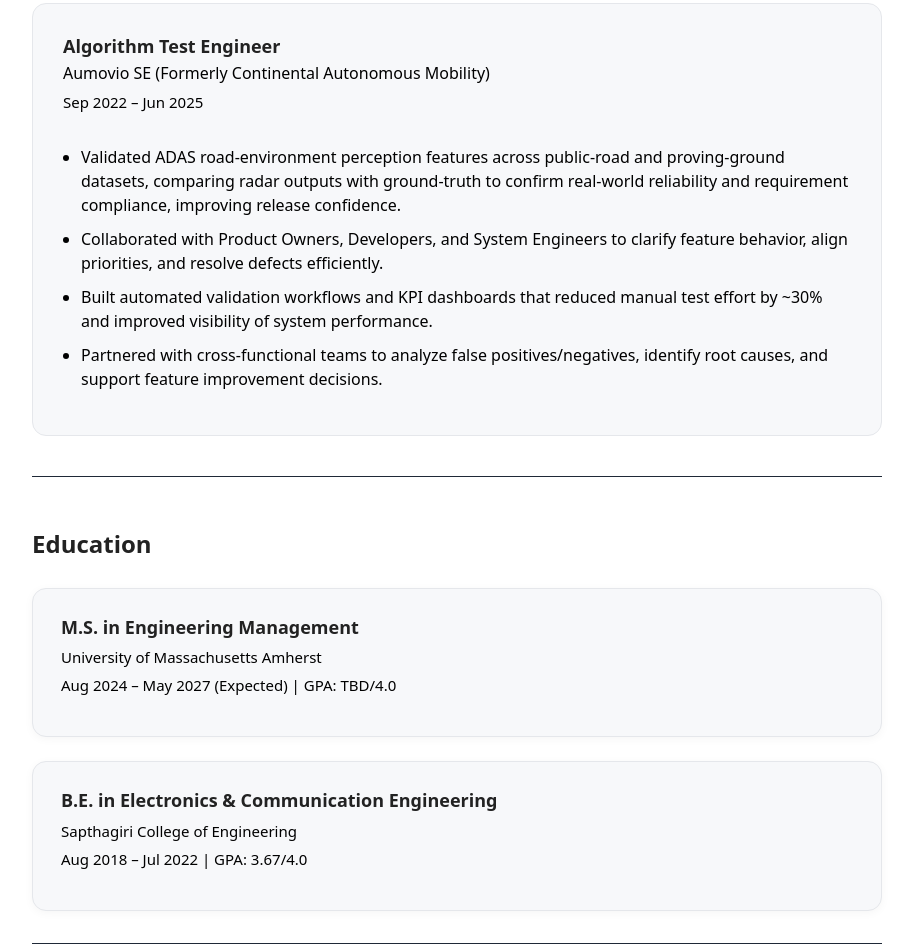
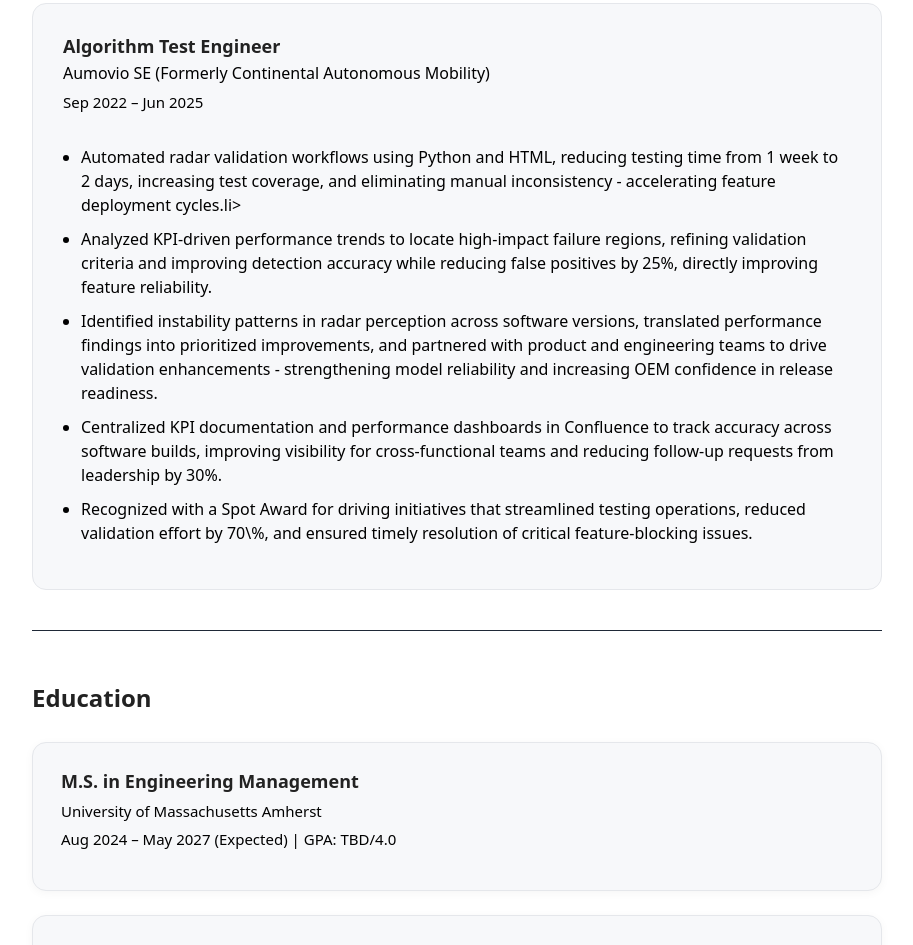
Before and after one commit to Vandanag30/Vandana-Portfolio, a plain HTML site: page index.html in a window 1280 px wide. Shown: the part 2158-3103 px from the top of the page, without its empty margins (183-1096 px from the left). Drawn offline with Linux system fonts and the light colour scheme.

Commit message:
Update index.html

```diff
--- a/index.html
+++ b/index.html
@@ -511,10 +511,11 @@
 
 
   <ul class="exp-bullets">
-    <li>Validated ADAS road-environment perception features across public-road and proving-ground datasets, comparing radar outputs with ground-truth to confirm real-world reliability and requirement compliance, improving release confidence.</li>
-    <li>Collaborated with Product Owners, Developers, and System Engineers to clarify feature behavior, align priorities, and resolve defects efficiently.</li>
-    <li>Built automated validation workflows and KPI dashboards that reduced manual test effort by ~30% and improved visibility of system performance.</li>
-    <li>Partnered with cross-functional teams to analyze false positives/negatives, identify root causes, and support feature improvement decisions.</li>
+    <li>Automated radar validation workflows using Python and HTML, reducing testing time from 1 week to 2 days, increasing test coverage, and eliminating manual inconsistency - accelerating feature deployment cycles.li>
+    <li>Analyzed KPI-driven performance trends to locate high-impact failure regions, refining validation criteria and improving detection accuracy while reducing false positives by 25%, directly improving feature reliability.</li>
+    <li>Identified instability patterns in radar perception across software versions, translated performance findings into prioritized improvements, and partnered with product and engineering teams to drive validation enhancements - strengthening model reliability and increasing OEM confidence in release readiness.</li>
+    <li>Centralized KPI documentation and performance dashboards in Confluence to track accuracy across software builds, improving visibility for cross-functional teams and reducing follow-up requests from leadership by 30%.</li>
+	  <li>Recognized with a Spot Award for driving initiatives that streamlined testing operations, reduced validation effort by 70\%, and ensured timely resolution of critical feature-blocking issues.</li>
   </ul>
 
 </div>
```
